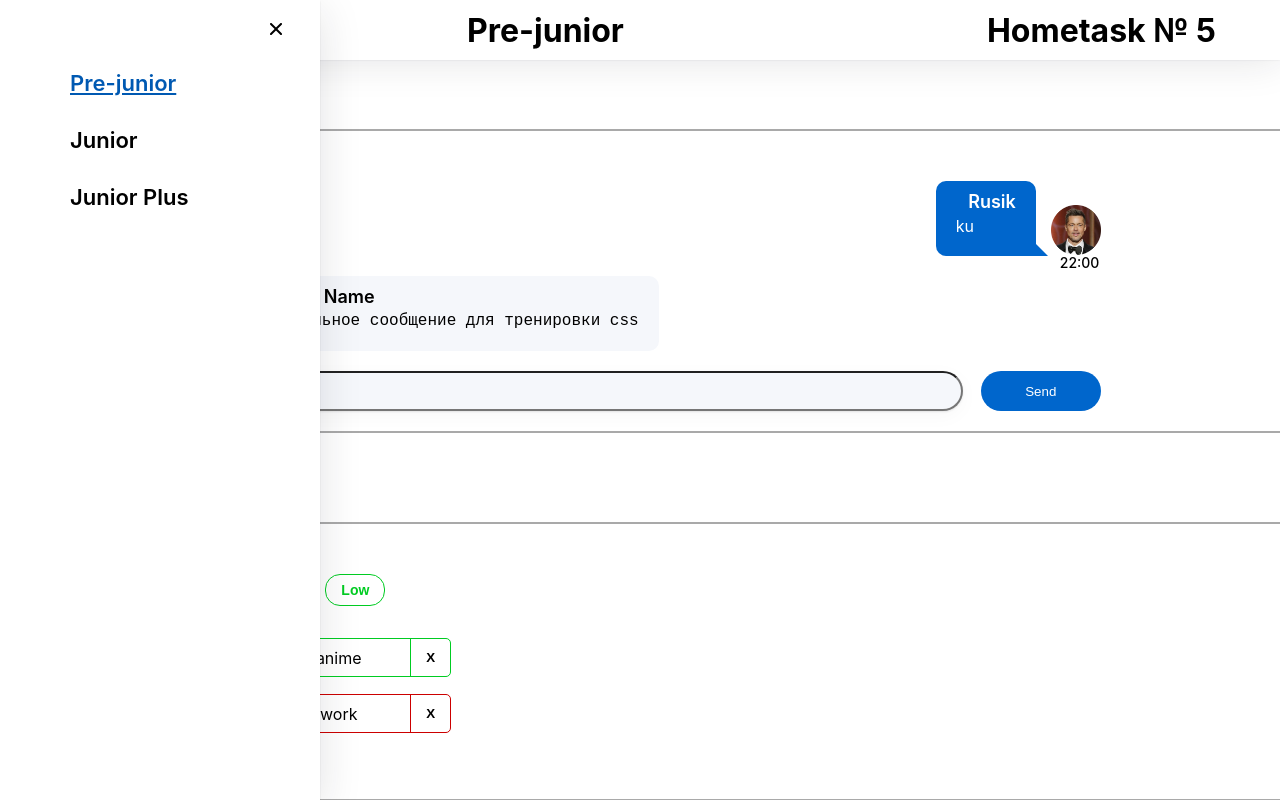
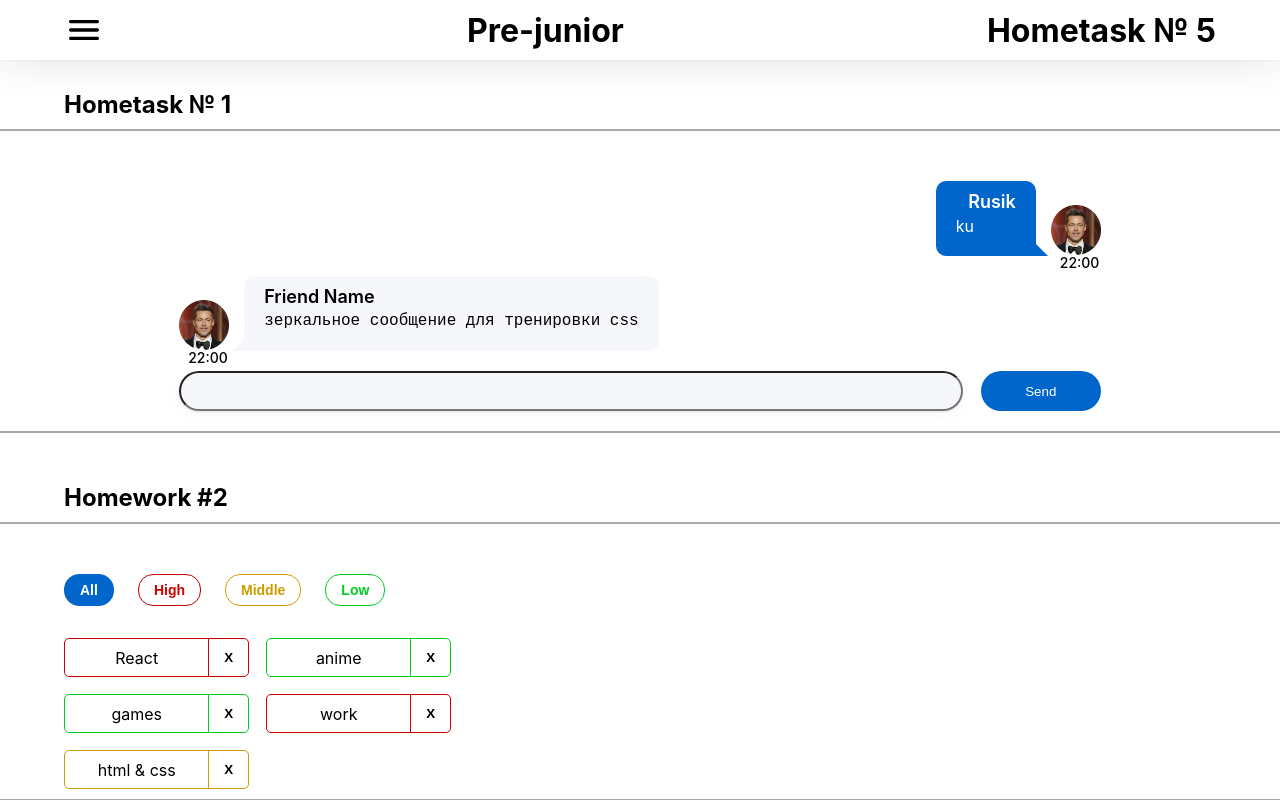
Before and after one commit to hellpains/hw2-master, a React (Create React App) app: page /#/pre-junior in a window 1280 px wide. Shown: the top 800 px of the page. Built offline with nearby package versions, Linux system fonts and the light colour scheme.

Commit message:
HW 5, Added ternary operator for sidebar

```diff
--- a/src/s2-homeworks/hw05/sidebar/Sidebar.tsx
+++ b/src/s2-homeworks/hw05/sidebar/Sidebar.tsx
@@ -19,7 +19,7 @@ export const Sidebar: FC<PropsType> = ({open, handleClose}) => {
             {open && <div className={s.background} onClick={handleClose}/>}
 
 
-                <aside className={sidebarClass}>
+            {open && <aside className={sidebarClass}>
                 <button className={s.close} onClick={handleClose}>
                     <img
                         src={closeIcon}
@@ -33,7 +33,7 @@ export const Sidebar: FC<PropsType> = ({open, handleClose}) => {
                         id={'hw5-pre-junior-link'}
                         to={PATH.PRE_JUNIOR}
                         onClick={handleClose}
-                            className={({ isActive }) => (isActive ? s.active : '')}// делает студент
+                        className={({isActive}) => (isActive ? s.active : '')}// делает студент
                     >
                         Pre-junior
                     </NavLink>
@@ -41,7 +41,7 @@ export const Sidebar: FC<PropsType> = ({open, handleClose}) => {
                         id={'hw5-junior-link'}
                         to={PATH.JUNIOR}
                         onClick={handleClose}
-                            className={({ isActive }) => (isActive ? s.active : '')} // делает студент
+                        className={({isActive}) => (isActive ? s.active : '')} // делает студент
                     >
                         Junior
                     </NavLink>
@@ -49,12 +49,12 @@ export const Sidebar: FC<PropsType> = ({open, handleClose}) => {
                         id={'hw5-junior-plus-link'}
                         to={PATH.JUNIOR_PLUS}
                         onClick={handleClose}
-                            className={({ isActive }) => (isActive ? s.active : '')} // делает студент
+                        className={({isActive}) => (isActive ? s.active : '')} // делает студент
                     >
                         Junior Plus
                     </NavLink>
                 </nav>
-                </aside>
+            </aside>}
         </>
     )
 }
```
Lines whose indentation alone changed are shown as unchanged.
